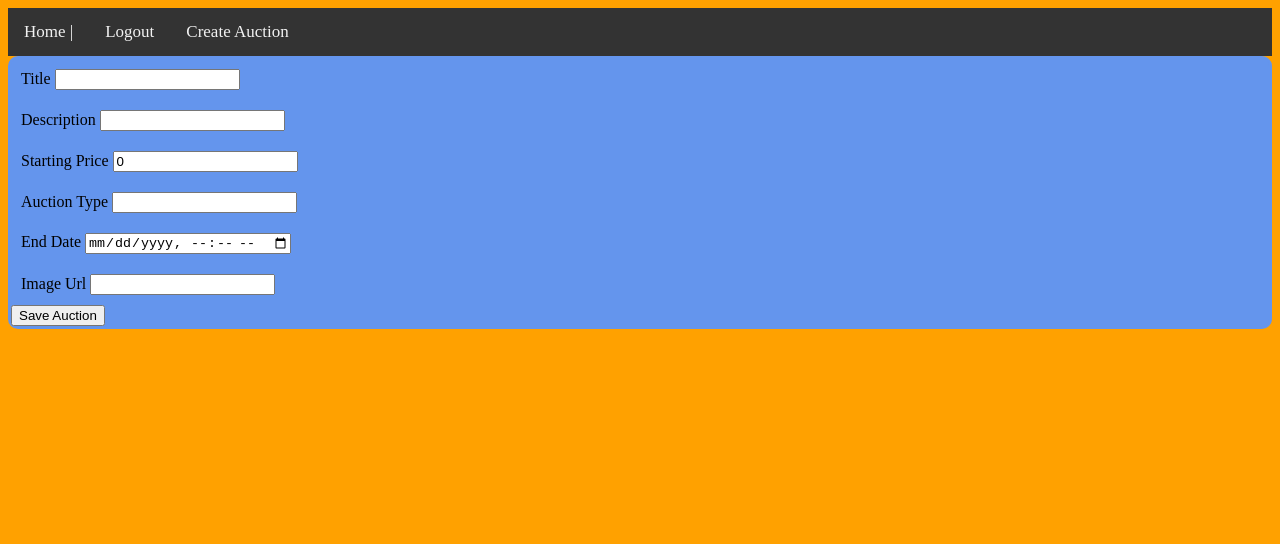
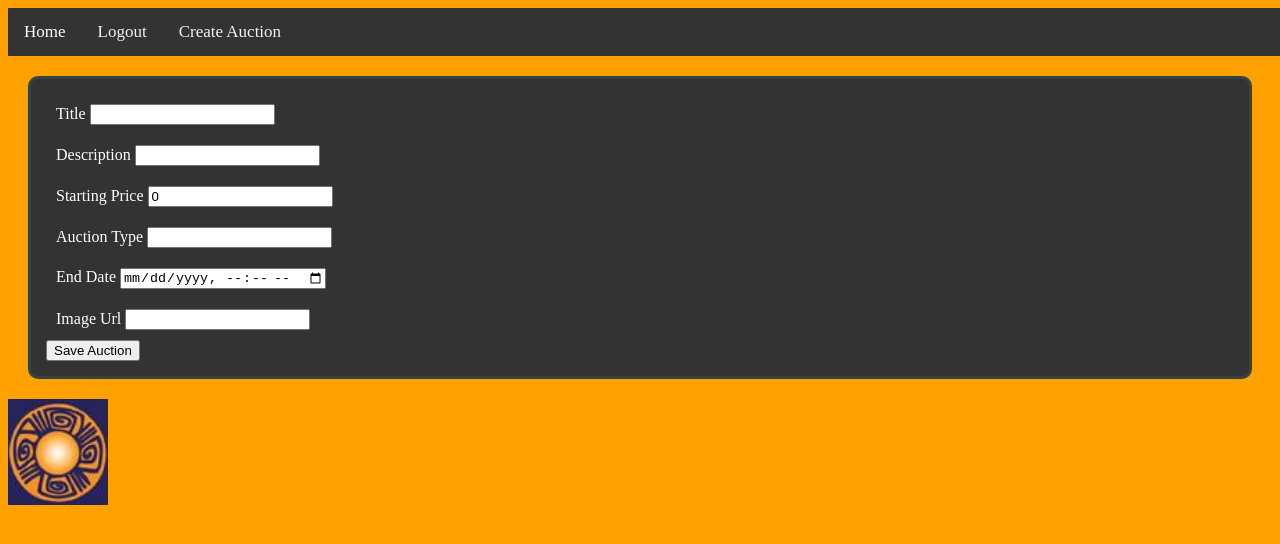
Before and after one commit to Lutsockr/Final-Capstone, a Vue app in the folder vue/: page /create in a window 1280 px wide. Shown: the top 544 px of the page. Built offline with nearby package versions, Linux system fonts and the light colour scheme; sample sign-in values are in the browser's storage.

Commit message:
applied css to the Create Tab and fixed a couple things

```diff
--- a/vue/src/App.vue
+++ b/vue/src/App.vue
@@ -1,7 +1,7 @@
 <template>
   <div id="app">
     <div class="topnav" id="nav">
-      <router-link v-bind:to="{ name: 'home' }">Home | </router-link>
+      <router-link class="active" v-bind:to="{ name: 'home' }">Home</router-link>
       <router-link v-bind:to="{ name: 'login' }" v-if="$store.state.token == ''">Login | </router-link>
       <router-link v-bind:to="{ name: 'register' }" v-if="$store.state.token == ''">Register</router-link>
       <router-link v-bind:to="{ name: 'logout' }" v-if="$store.state.token != ''">Logout</router-link>
@@ -16,6 +16,7 @@
 .topnav {
   background-color: #333;
   overflow: hidden;
+  width: 100vw;
 }
 
 /* Style the links inside the navigation bar */
@@ -36,7 +37,7 @@
 
 /* Add a color to the active/current link */
 .topnav a.active {
-  background-color: #04AA6D;
+  background-color: rgb(red, green, blue);
   color: white;
 }
 
--- a/vue/src/components/CardFormat.vue
+++ b/vue/src/components/CardFormat.vue
@@ -17,7 +17,7 @@
                 <router-link v-bind:to="{name: 'auction', params: {id: auction.id}}" > Select </router-link>
             </button>
 
-            <button>
+            <button v-if="$store.state.token !== ''">
                 <router-link v-bind:to="{name: 'update', params: {id: auction.id}}" >Edit</router-link>
             </button>
 
--- a/vue/src/components/CreateAuction.vue
+++ b/vue/src/components/CreateAuction.vue
@@ -1,4 +1,5 @@
 <template>
+<div>
   <form v-on:submit.prevent>
     <div class="field">
       <label for="title">Title </label>
@@ -27,7 +28,12 @@
     <div class="actions">
       <button type="submit" v-on:click="saveAuction()">Save Auction</button>
     </div>
+
   </form>
+  <div class="logo">
+   <img   src="../img/Ben.png" />
+  </div>
+</div>
 </template>
 
 <script>
@@ -63,12 +69,22 @@ export default {
 <style>
 div.field{
   padding: 10px;
+
 }
 form{
   justify-content: center;
-  border-color: cornflowerblue;
+  border-color: #344;
   border-radius: 10px;
   border-style: solid;
-  background-color: cornflowerblue;
+  background-color:  #333;
+  margin: 20px;
+  color: white;
+  padding: 15px;
+
+}
+div.logo img{
+  display: flex;
+  justify-content: center;
+  width: 100px;
 }
 </style>
```
Also changed, not shown: vue/src/img/Ben.png (added).
